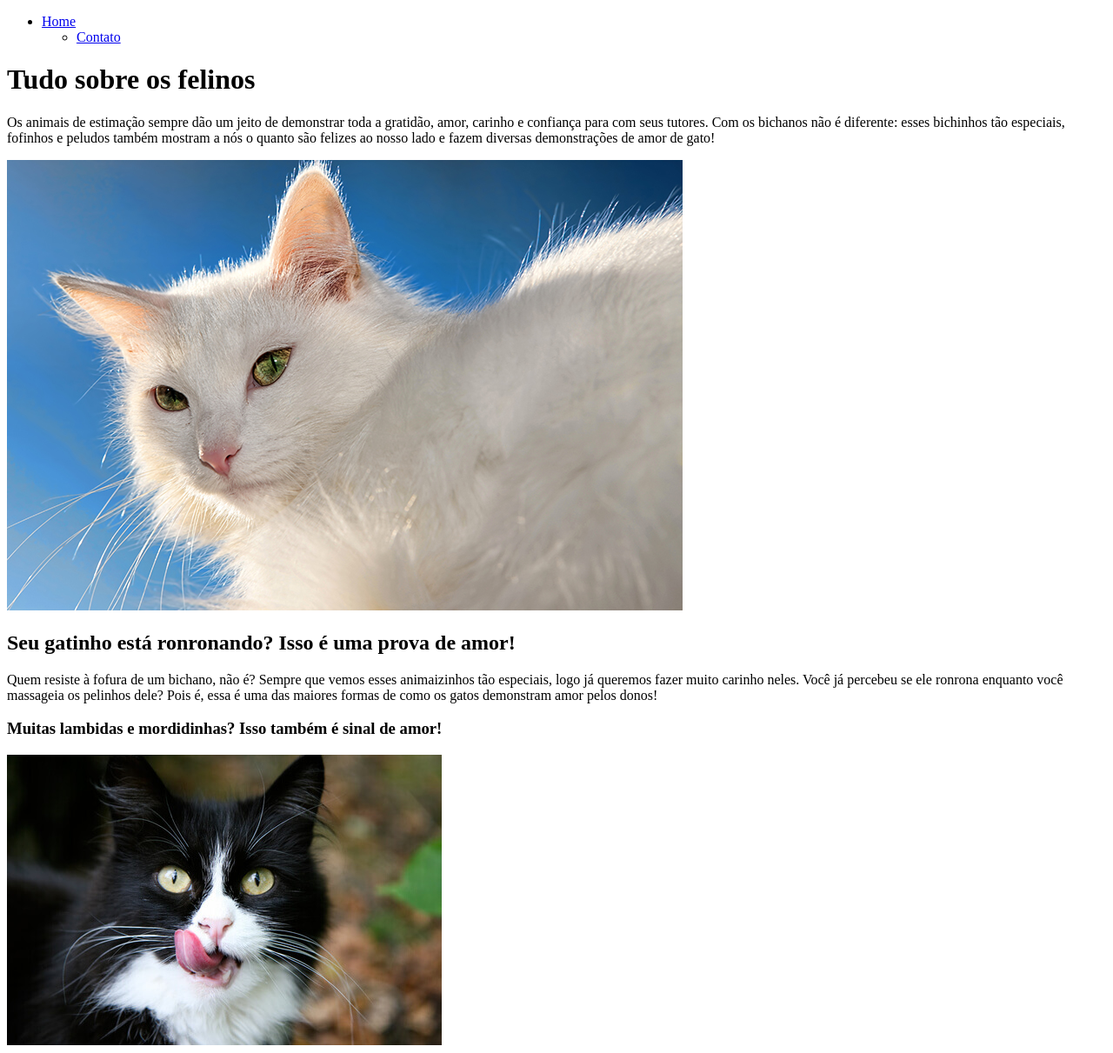
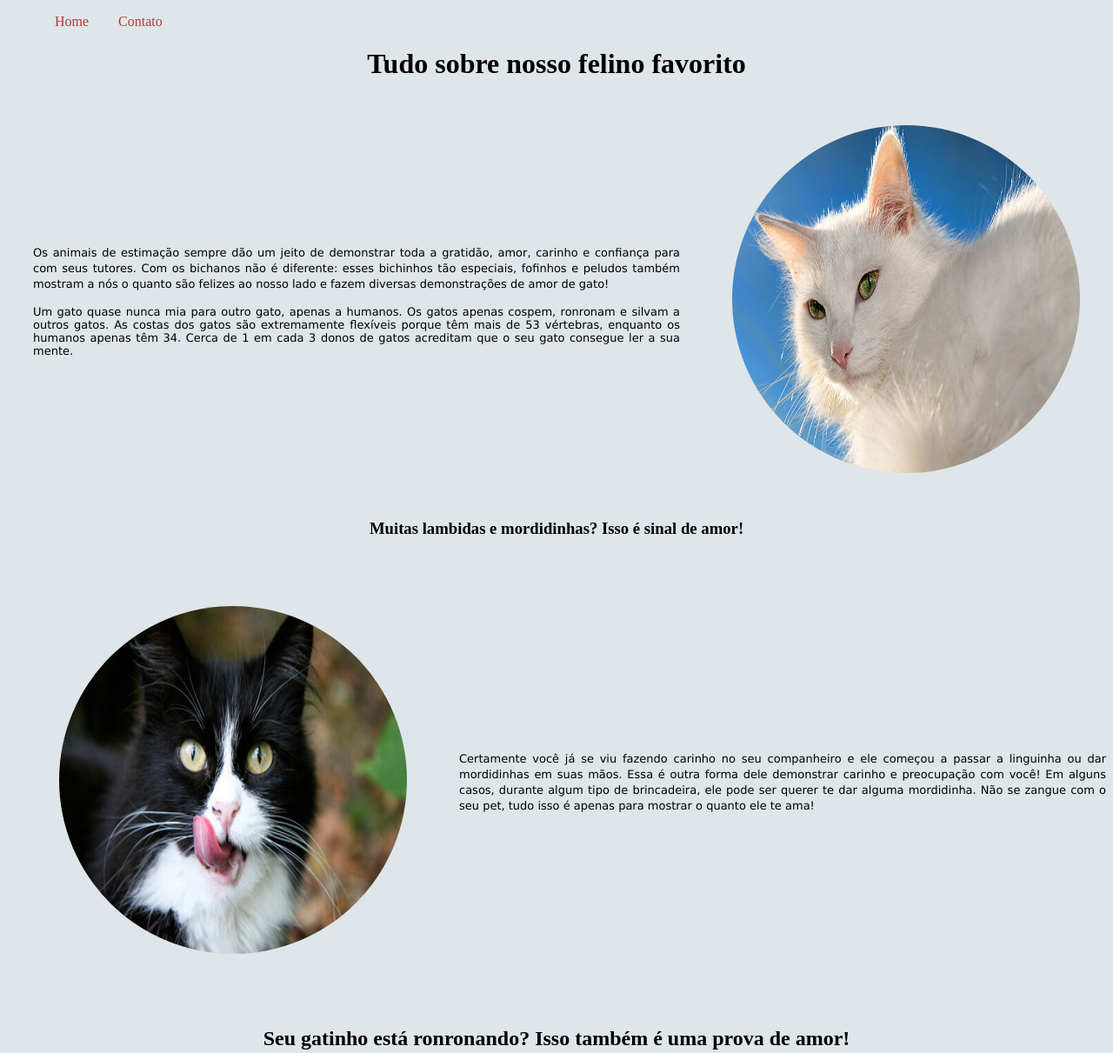
Before and after one commit to Kevellybp/FundamentosWeb, a plain HTML site: page Fundamentos_web/index.htm in a window 1280 px wide. Shown: the top 1211 px of the page at 87% size. Drawn offline with Linux system fonts and the light colour scheme.

Commit message:
Estilizando página web com o CSS

```diff
--- /dev/null
+++ b/Fundamentos_web/assets/css/style.css
@@ -0,0 +1,53 @@
+/*Estilo da página index.html*/
+.center {
+    text-align: center;
+}
+.justify {
+    text-align: justify;
+
+}
+.container {
+   display: flex;
+   flex-flow: row;
+   justify-content: center ;
+   align-items: center;
+}
+#menu li {
+    display: inline;
+    padding: 15px;
+    font-size: 15 ;
+
+}
+#menu li a {
+    text-decoration: none;
+    color: #b33939;
+}
+#menu li a:hover{
+color: #b33939;
+}
+.p-30{
+    padding: 30px;
+}
+.br-50 {
+    border-radius: 50%;
+}
+.wh-300{
+    width: 400px;
+    height: 400px;
+}
+.tm {
+    width: 50px;
+    height: 50px;
+
+}
+.mb-50 {
+    margin-bottom: 50px;
+}
+
+/*Estilo da pagina contato.html*/
+.ml-50 {
+  margin-left: 50px;
+}
+body {
+    background-color: #dfe6e9;
+   }
--- a/Fundamentos_web/index.htm
+++ b/Fundamentos_web/index.htm
@@ -4,27 +4,77 @@
     <meta charset="UTF-8">
     <meta http-equiv="X-UA-Compatible" content="IE=edge">
     <meta name="viewport" content="width=device-width, initial-scale=1.0">
-    <title>Falando de felino</title>
+    <title>Falando de gatos</title>
+    <link rel="stylesheet" href="assets/css/style.css">
+
+
 </head>
 <body>
-    <ul>
-        <li> <a href="index.htm" > Home </a>  </li>
-        <ul>
-            <li> <a href="contato.html" > Contato </a>  </li>
+
+    <ul id="menu">
+        <li>
+            <a href="index.htm" > Home </a>
+         </li>
+            <li>
+                <a href="contato.html" > Contato </a>
+            </li>
              </ul>
-         </ul>
-    <h1>
-        Tudo sobre os felinos</h1>
-        <p> Os animais de estimação sempre dão um jeito de demonstrar toda a gratidão, amor, carinho e confiança para com seus tutores. Com os bichanos não é diferente: esses bichinhos tão especiais, fofinhos e peludos também mostram a nós o quanto são felizes ao nosso lado e fazem diversas demonstrações de amor de gato!</p>
-        <img src="assets/img/gato.jpg" alt="Foto do meu felino ">
-        <h2>Seu gatinho está ronronando? Isso é uma prova de amor!</h2>
-        <p> Quem resiste à fofura de um bichano, não é? Sempre que vemos esses animaizinhos tão especiais, logo já queremos fazer muito carinho neles. Você já percebeu se ele ronrona enquanto você massageia os pelinhos dele? Pois é, essa é uma das maiores formas de como os gatos demonstram amor pelos donos!</p>
-<h3> Muitas lambidas e mordidinhas? Isso também é sinal de amor!</h3>
-<img src="assets/img/lambida.jpg" alt="Lambidas">
-<p> Certamente você já se viu fazendo carinho no seu companheiro e ele começou a passar a linguinha ou dar mordidinhas em suas mãos. Essa é outra forma dele demonstrar carinho e preocupação com você! Em alguns casos, durante algum tipo de brincadeira, ele pode ser querer te dar alguma mordidinha. Não se zangue com o seu pet, tudo isso é apenas para mostrar o quanto ele te ama!</p>
-<h4> Video Engraçado</h4>
-<iframe width="560" height="315" src="https://www.youtube.com/embed/ewxKgcqr4eA?start=10" title="YouTube video player" frameborder="0" allow="accelerometer; autoplay; clipboard-write; encrypted-media; gyroscope; picture-in-picture" allowfullscreen></iframe>
 
+    <h1 class="center" face= "face Verdana" size="5" color="#222f3e"> Tudo sobre nosso felino favorito</h1>
+
+        <div class="container">
+            <div class="p-30">
+                <p>
+                    <font size="2" face="Verdana">
+                        <p class="justify"> Os animais de estimação sempre dão um jeito de demonstrar toda a gratidão, amor, carinho e confiança para com seus tutores. Com os bichanos não é diferente: esses bichinhos tão especiais, fofinhos e peludos também mostram a nós o quanto são felizes ao nosso lado e fazem diversas demonstrações de amor de gato!</p>
+                        <p class="justify"> Um gato quase nunca mia para outro gato, apenas a humanos. Os gatos apenas cospem, ronronam e silvam a outros gatos. As costas dos gatos são extremamente flexíveis porque têm mais de 53 vértebras, enquanto os humanos apenas têm 34. Cerca de 1 em cada 3 donos de gatos acreditam que o seu gato consegue ler a sua mente. </p>
+                    </font>
+                    </p>
+
+
+            </div>
+            <div>
+                <img class= "br-50 wh-300 p-30" src="assets/img/gato.jpg" alt="Foto do meu felino ">
+            </div>
+        </div>
+<h3 class="center"> Muitas lambidas e mordidinhas? Isso é sinal de amor!</h3>
+<div class="container">
+    <div class="p-30">
+        <img class= "br-50 wh-300 p-30"src="assets/img/lambida.jpg" alt="Lambidas">
+    </div>
+    <div>
+        <p>
+            <font size="2" face="Verdana">
+                <p class="justify"> Certamente você já se viu fazendo carinho no seu companheiro e ele começou a passar a linguinha ou dar mordidinhas em suas mãos. Essa é outra forma dele demonstrar carinho e preocupação com você! Em alguns casos, durante algum tipo de brincadeira, ele pode ser querer te dar alguma mordidinha. Não se zangue com o seu pet, tudo isso é apenas para mostrar o quanto ele te ama!</p>
+            </font>
+            </p>
+    </div>
+
+
+</div>
+<h2 class="center">Seu gatinho está ronronando? Isso também é uma prova de amor!</h2>
+<p>
+    <font size="2" face="Verdana">
+        <p class="justify"> Certamente você já se viu fazendo carinho no seu companheiro e ele começou a passar a linguinha ou dar mordidinhas em suas mãos. Essa é outra forma dele demonstrar carinho e preocupação com você! Em alguns casos, durante algum tipo de brincadeira, ele pode ser querer te dar alguma mordidinha. Não se zangue com o seu pet, tudo isso é apenas para mostrar o quanto ele te ama!</p>
+    </font>
+    </p>
+<h4 class="center"> Video Engraçado</h4>
+<div class="container mb-50">
+    <iframe width="560" height="315" src="https://www.youtube.com/embed/ewxKgcqr4eA?start=10" title="YouTube video player" frameborder="0" allow="accelerometer; autoplay; clipboard-write; encrypted-media; gyroscope; picture-in-picture" allowfullscreen></iframe>
+</div>
+<hr>
+<footer>
+    <div class="container">
+        <a href="https://www.linkedin.com/in/kevelly-braga-75b177172/" target="_blank">
+             <img class="tm p-30" src="assets/img/linkedin.png" alt="Logo do Linkedin"> </a>
+       <a href="https://www.instagram.com/" target="_blank">
+         <img class="tm p-30" src="assets/img/logotipo-da-rede-social-instagram-da-camera-fotografica.png" alt="Logo do Instagram"></a>
+      <a href="https://github.com/Kevellybp" target="_blank">
+        <img class= "tm p-30" src="assets/img/github.png" alt="Logo do GitHub"></a>
+
+    </div>
+   <p class="center">  Direitos reservados: Kevelly Braga &copy </p>
+</footer>
 
 </body>
 </html>
```
Also changed, not shown: Fundamentos_web/contato.html (+37 -8 lines), Fundamentos_web/assets/img/github.png (added), Fundamentos_web/assets/img/linkedin.png (added), Fundamentos_web/assets/img/logotipo-da-rede-social-instagram-da-camera-fotografica.png (added).
